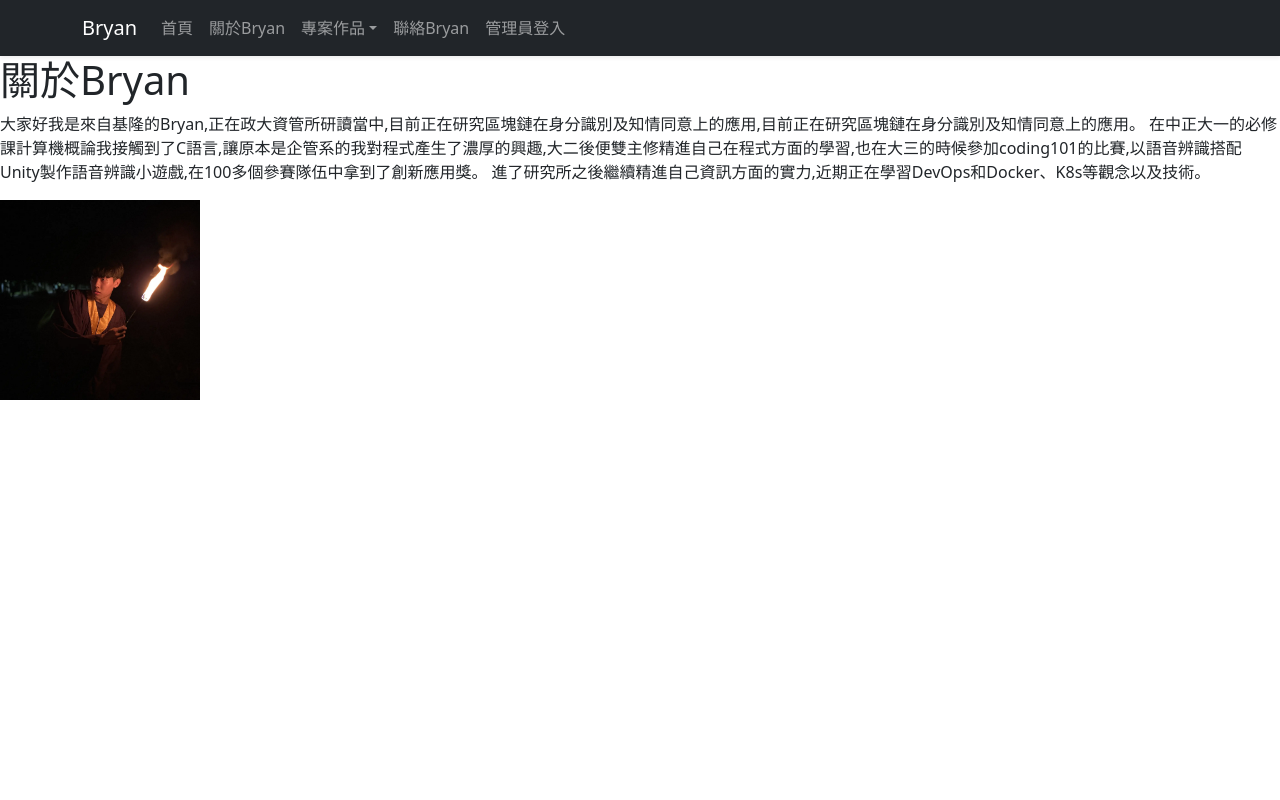
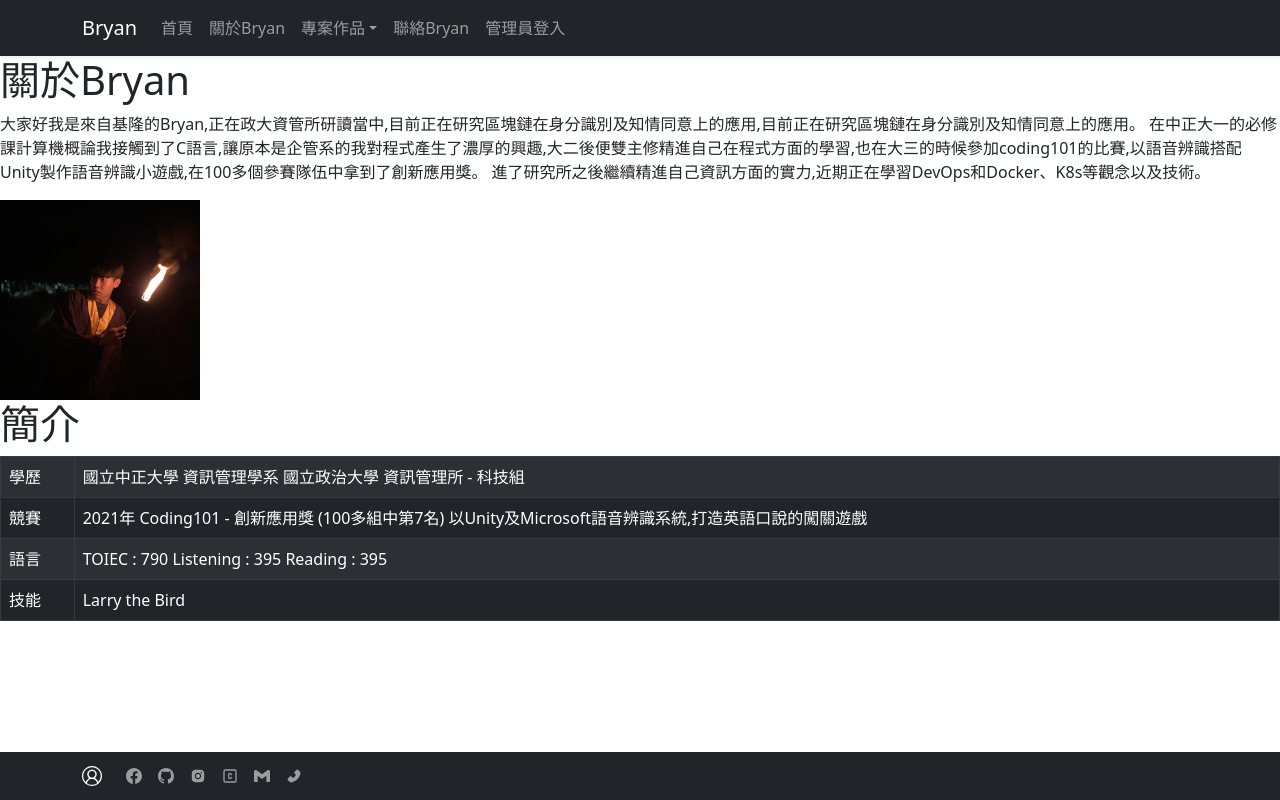
Before and after one commit to LTN917/Bryan-website, a Next.js app: page /about in a window 1280 px wide. Built offline with nearby package versions, Linux system fonts and the light colour scheme.

Commit message:
20230509-add-basic-footer

```diff
--- a/package.json
+++ b/package.json
@@ -20,6 +20,7 @@
     "react": "18.2.0",
     "react-bootstrap": "^2.7.4",
     "react-dom": "18.2.0",
+    "react-icons": "^4.8.0",
     "tailwindcss": "3.3.2",
     "typescript": "5.0.4"
   }
--- a/src/component/Footer.tsx
+++ b/src/component/Footer.tsx
@@ -0,0 +1,50 @@
+//https://react-bootstrap.github.io/components/navbar/
+//https://www.dhairyashah.dev/posts/how-to-use-icons-in-nextjs/
+
+import Container from "react-bootstrap/Container";
+import Nav from "react-bootstrap/Nav";
+import Navbar from "react-bootstrap/Navbar";
+import { BsFacebook, BsGithub } from "react-icons/bs";
+import { AiFillInstagram, AiFillPhone } from "react-icons/ai";
+import { SiGmail } from "react-icons/si";
+import { TbSquareLetterC } from "react-icons/tb";
+import { VscAccount } from "react-icons/vsc";
+
+export default function Footer() {
+  const containerStyle: React.CSSProperties = {
+    display: "flex",
+    flexDirection: "row",
+    justifyContent: "center",
+    alignItems: "center",
+  };
+
+  return (
+    <Navbar fixed="bottom" bg="dark" variant="dark">
+      <Container>
+        <Navbar.Brand href="/contact">
+          <VscAccount />
+        </Navbar.Brand>
+        <Nav className="me-auto" style={containerStyle}>
+          <Nav.Link href="https://www.facebook.com/profile.php?id=100006097394081&sk=about">
+            <BsFacebook />
+          </Nav.Link>
+          <Nav.Link href="https://github.com/LTN917">
+            <BsGithub />
+          </Nav.Link>
+          <Nav.Link href="https://www.instagram.com/ltnisgod/">
+            <AiFillInstagram />
+          </Nav.Link>
+          <Nav.Link href="https://tw.coderbridge.com/@lcl25k10">
+            <TbSquareLetterC />
+          </Nav.Link>
+          <Nav.Link href="/contact">
+            <SiGmail />
+          </Nav.Link>
+          <Nav.Link href="/contact">
+            <AiFillPhone />
+          </Nav.Link>
+        </Nav>
+      </Container>
+    </Navbar>
+  );
+}
--- a/src/component/Layout.tsx
+++ b/src/component/Layout.tsx
@@ -1,4 +1,5 @@
 import Navbar from "./Navbar";
+import Footer from "./Footer";
 import "tailwindcss/tailwind.css";
 
 export default function Layout({ children }: { children: any }) {
@@ -6,6 +7,7 @@ export default function Layout({ children }: { children: any }) {
     <div className="layout-display">
       <Navbar />
       {children}
+      <Footer />
     </div>
   );
 }
--- a/src/component/Navbar.tsx
+++ b/src/component/Navbar.tsx
@@ -23,7 +23,6 @@ export default function navbar() {
               <NavDropdown.Item href="projects/">網頁作品集</NavDropdown.Item>
               <NavDropdown.Item href="projects/">區塊鏈作品集</NavDropdown.Item>
               <NavDropdown.Item href="projects/">其他作品集</NavDropdown.Item>
-              <NavDropdown.Divider />
             </NavDropdown>
             <Nav.Link href="contact/">聯絡Bryan</Nav.Link>
             <Nav.Link href="#home">管理員登入</Nav.Link>
--- a/src/pages/about/index.tsx
+++ b/src/pages/about/index.tsx
@@ -2,6 +2,7 @@ import Head from "next/head";
 import "bootstrap/dist/css/bootstrap.min.css";
 import Layout from "../../component/Layout";
 import Aboutme from "./aboutme";
+import Skills from "./skill";
 
 export default function about() {
   return (
@@ -11,6 +12,7 @@ export default function about() {
       </Head>
       <Layout>
         <Aboutme />
+        <Skills />
       </Layout>
     </div>
   );
--- a/src/pages/about/skill.tsx
+++ b/src/pages/about/skill.tsx
@@ -0,0 +1,34 @@
+//https://react-bootstrap.github.io/components/table/
+
+import Table from "react-bootstrap/Table";
+
+export default function skills() {
+  return (
+    <div>
+      <h1>簡介</h1>
+      <Table striped bordered hover variant="dark">
+        <tbody>
+          <tr>
+            <td>學歷</td>
+            <td>國立中正大學 資訊管理學系 國立政治大學 資訊管理所 - 科技組</td>
+          </tr>
+          <tr>
+            <td>競賽</td>
+            <td>
+              2021年 Coding101 - 創新應用獎 (100多組中第7名)
+              以Unity及Microsoft語音辨識系統,打造英語口說的闖關遊戲
+            </td>
+          </tr>
+          <tr>
+            <td>語言</td>
+            <td colSpan={2}>TOIEC : 790 Listening : 395 Reading : 395</td>
+          </tr>
+          <tr>
+            <td>技能</td>
+            <td colSpan={2}>Larry the Bird</td>
+          </tr>
+        </tbody>
+      </Table>
+    </div>
+  );
+}
```
Also changed, not shown: tsconfig.json (+6 -1 lines), 1 other file (tests, documents, lock files or other folders).
